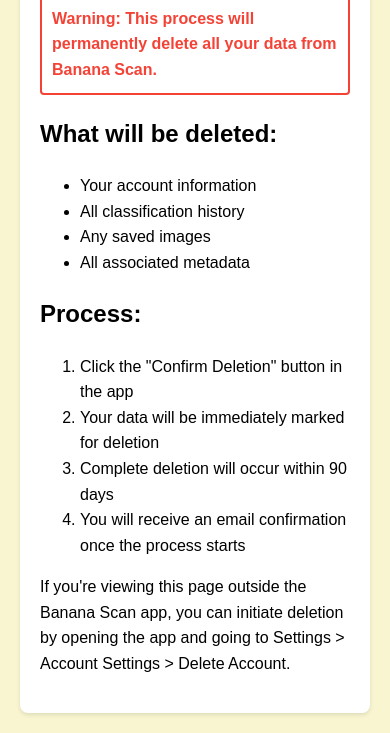
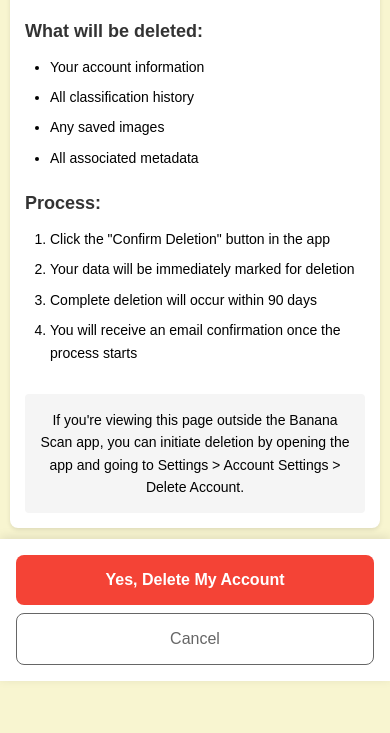
Before and after one commit to jjzabalac/banana-scan-deletion, a plain HTML site: page index.html in a window 390 px wide. Shown: the part 163-896 px from the top of the page. After the commit the page ends 844 px from the top, so only its background shows below. Drawn offline with Linux system fonts and the light colour scheme.

Commit message:
Update index.html
A responsive version for this file

```diff
--- a/index.html
+++ b/index.html
@@ -5,33 +5,140 @@
     <meta name="viewport" content="width=device-width, initial-scale=1.0">
     <title>Banana Scan - Data Deletion</title>
     <style>
+        * {
+            margin: 0;
+            padding: 0;
+            box-sizing: border-box;
+        }
+
         body {
             font-family: Arial, sans-serif;
+            background-color: #F8F5D0;
+            min-height: 100vh;
+            padding: 20px;
+            padding-bottom: 80px; /* Espacio extra para los botones de navegación */
+        }
+
+        .container {
             max-width: 800px;
             margin: 0 auto;
-            padding: 20px;
-            background-color: #F8F5D0;
-        }
-        .container {
             background-color: white;
             padding: 20px;
             border-radius: 8px;
             box-shadow: 0 2px 4px rgba(0,0,0,0.1);
         }
+
         h1 {
             color: #4CAF50;
             text-align: center;
+            font-size: 24px;
+            margin-bottom: 20px;
         }
+
+        @media (max-width: 480px) {
+            h1 {
+                font-size: 20px;
+            }
+        }
+
         .warning {
             color: #f44336;
             font-weight: bold;
             margin: 20px 0;
-            padding: 10px;
+            padding: 15px;
             border: 2px solid #f44336;
             border-radius: 4px;
+            text-align: center;
         }
+
         .content {
             line-height: 1.6;
+        }
+
+        h2 {
+            color: #333;
+            margin: 20px 0 10px 0;
+            font-size: 20px;
+        }
+
+        ul, ol {
+            padding-left: 25px;
+            margin: 10px 0;
+        }
+
+        li {
+            margin-bottom: 8px;
+        }
+
+        .footer-note {
+            margin-top: 30px;
+            padding: 15px;
+            background-color: #f5f5f5;
+            border-radius: 4px;
+            font-size: 14px;
+            text-align: center;
+        }
+
+        /* Estilo para botones de la app */
+        .app-buttons {
+            position: fixed;
+            bottom: 0;
+            left: 0;
+            right: 0;
+            padding: 16px;
+            background-color: white;
+            box-shadow: 0 -2px 10px rgba(0,0,0,0.1);
+            display: flex;
+            flex-direction: column;
+            gap: 8px;
+        }
+
+        .delete-button {
+            background-color: #f44336;
+            color: white;
+            border: none;
+            padding: 16px;
+            border-radius: 8px;
+            font-size: 16px;
+            font-weight: bold;
+            cursor: pointer;
+            width: 100%;
+        }
+
+        .cancel-button {
+            background-color: transparent;
+            color: #666;
+            border: 1px solid #666;
+            padding: 16px;
+            border-radius: 8px;
+            font-size: 16px;
+            cursor: pointer;
+            width: 100%;
+        }
+
+        /* Ajuste para pantallas pequeñas */
+        @media (max-width: 480px) {
+            body {
+                padding: 10px;
+                padding-bottom: 140px; /* Más espacio para los botones en móviles */
+            }
+
+            .container {
+                padding: 15px;
+            }
+
+            .warning {
+                padding: 10px;
+                font-size: 14px;
+            }
+
+            h2 {
+                font-size: 18px;
+            }
+
+            li {
+                font-size: 14px;
+            }
         }
     </style>
 </head>
@@ -60,8 +167,15 @@
                 <li>You will receive an email confirmation once the process starts</li>
             </ol>
 
-            <p>If you're viewing this page outside the Banana Scan app, you can initiate deletion by opening the app and going to Settings > Account Settings > Delete Account.</p>
+            <div class="footer-note">
+                If you're viewing this page outside the Banana Scan app, you can initiate deletion by opening the app and going to Settings > Account Settings > Delete Account.
+            </div>
         </div>
+    </div>
+
+    <div class="app-buttons">
+        <button class="delete-button">Yes, Delete My Account</button>
+        <button class="cancel-button">Cancel</button>
     </div>
 </body>
 </html>
```
